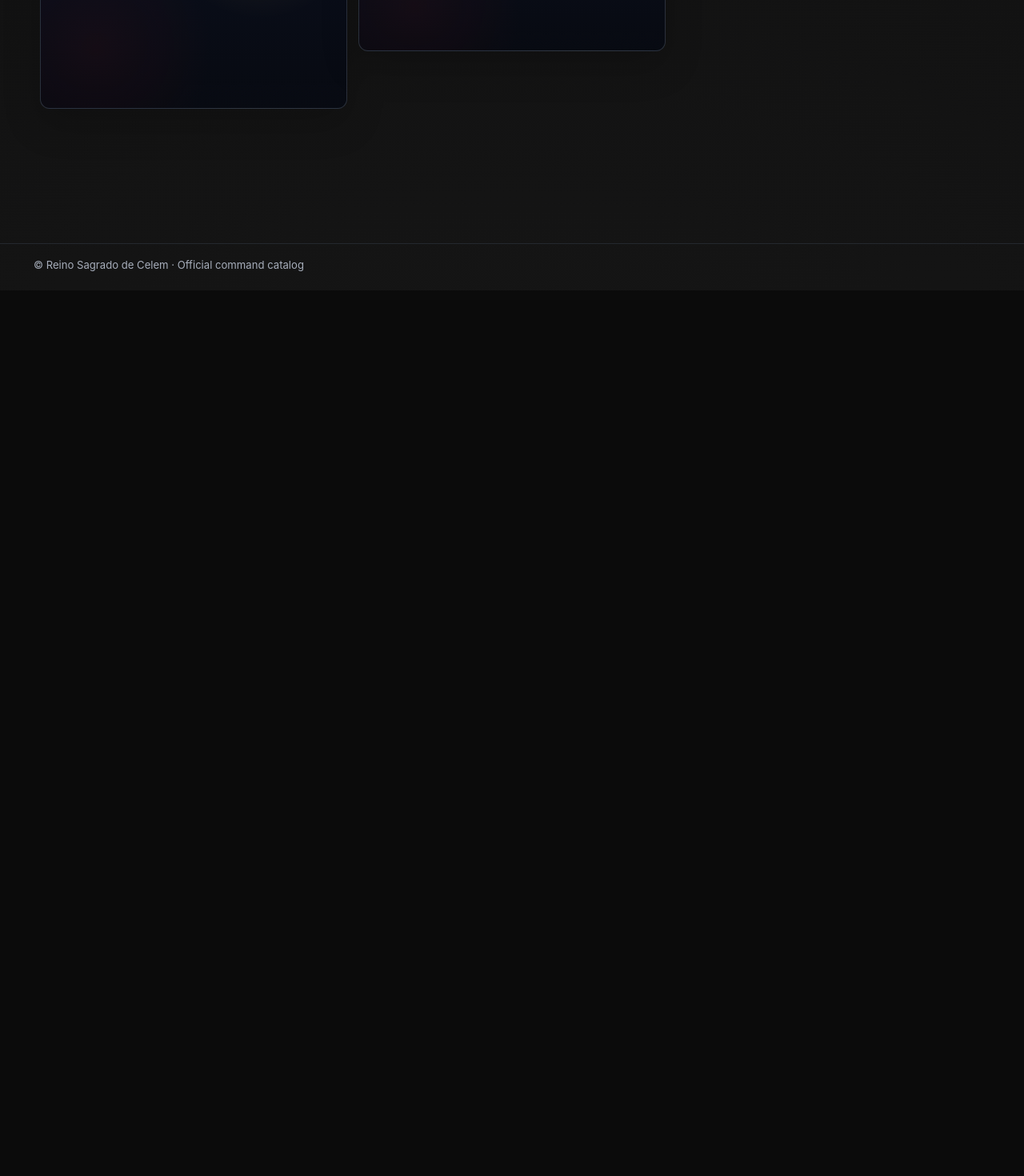
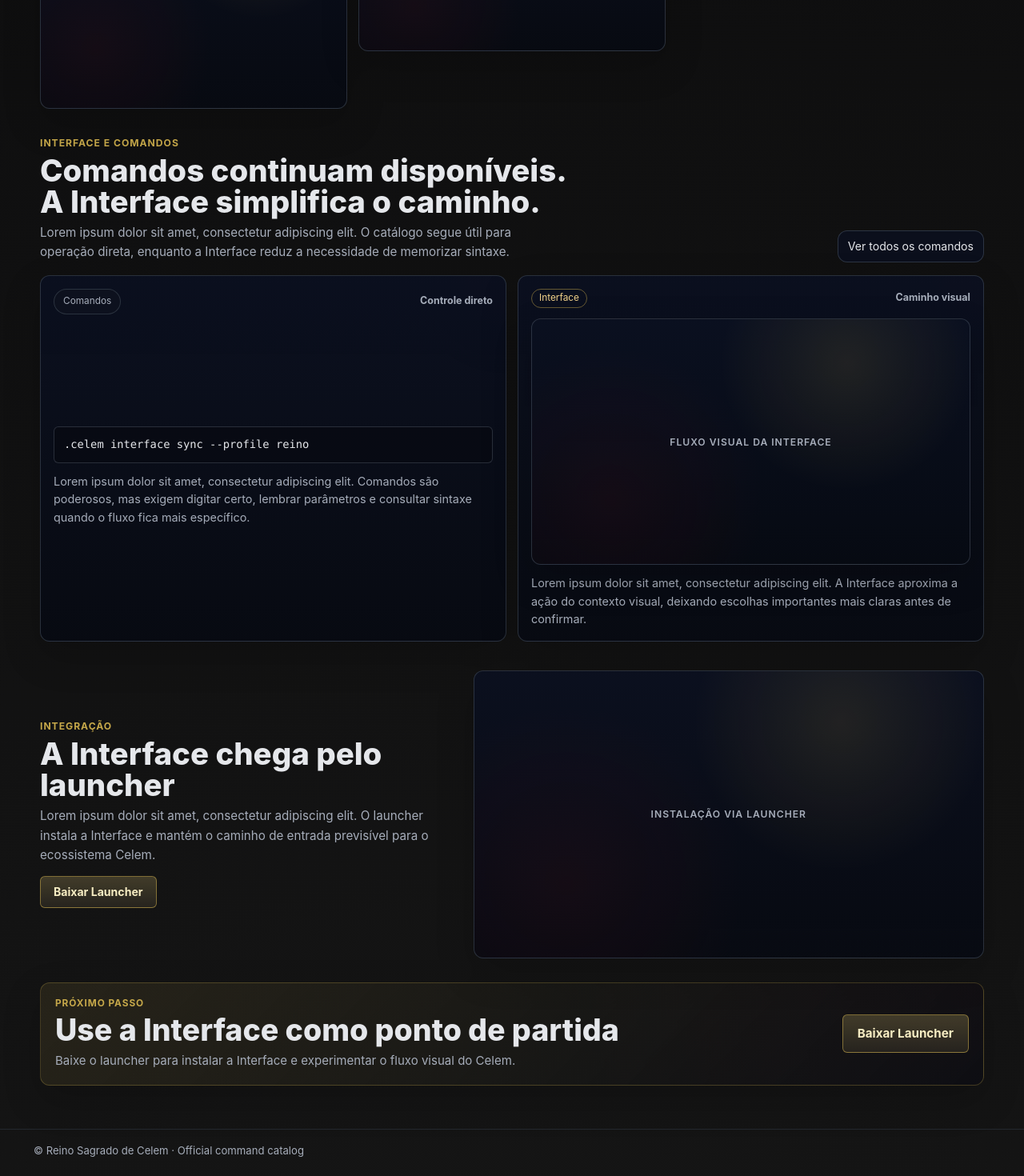
Before and after one commit to LuanTrindade95/CelemSite, an Angular app: page /interface in a window 1280 px wide. Shown: the part 3200-4670 px from the top of the page at 80% size. Before the commit the page ends 3563 px from the top, so only its background shows below. Built offline with nearby package versions, Linux system fonts and the light colour scheme; no server answers.

Commit message:
feat(interface): comparacao com comandos, integracao launcher e CTA final (interface/I5)
Refs: docs/celem/pages/interface.md

Phase: Interface I5

```diff
--- a/src/app/features/interface/interface.component.html
+++ b/src/app/features/interface/interface.component.html
@@ -167,14 +167,78 @@
   </celem-section>
 
   <celem-section>
-    <!-- COMPARACAO -->
+    <div class="interface-comparison">
+      <div class="interface-comparison__header">
+        <celem-section-header
+          eyebrow="Interface e comandos"
+          title="Comandos continuam disponíveis. A Interface simplifica o caminho."
+          subtitle="Lorem ipsum dolor sit amet, consectetur adipiscing elit. O catálogo segue útil para operação direta, enquanto a Interface reduz a necessidade de memorizar sintaxe." />
+
+        <celem-button variant="ghost" routerLink="/commands" tabindex="-1">Ver todos os comandos</celem-button>
+      </div>
+
+      <div class="interface-comparison__grid">
+        <celem-card>
+          <div celem-card-header>
+            <div class="comparison-card__header">
+              <celem-badge tone="neutral">Comandos</celem-badge>
+              <span>Controle direto</span>
+            </div>
+          </div>
+
+          <div class="comparison-card">
+            <code>.celem interface sync --profile reino</code>
+            <p>
+              Lorem ipsum dolor sit amet, consectetur adipiscing elit. Comandos são poderosos, mas exigem digitar certo,
+              lembrar parâmetros e consultar sintaxe quando o fluxo fica mais específico.
+            </p>
+          </div>
+        </celem-card>
+
+        <celem-card>
+          <div celem-card-header>
+            <div class="comparison-card__header">
+              <celem-badge tone="gold">Interface</celem-badge>
+              <span>Caminho visual</span>
+            </div>
+          </div>
+
+          <div class="comparison-card">
+            <celem-media-placeholder ratio="16:9" label="Fluxo visual da Interface" />
+            <p>
+              Lorem ipsum dolor sit amet, consectetur adipiscing elit. A Interface aproxima a ação do contexto visual,
+              deixando escolhas importantes mais claras antes de confirmar.
+            </p>
+          </div>
+        </celem-card>
+      </div>
+    </div>
   </celem-section>
 
   <celem-section>
-    <!-- INTEGRACAO -->
+    <div class="interface-launcher">
+      <div class="interface-launcher__copy">
+        <celem-section-header
+          eyebrow="Integração"
+          title="A Interface chega pelo launcher"
+          subtitle="Lorem ipsum dolor sit amet, consectetur adipiscing elit. O launcher instala a Interface e mantém o caminho de entrada previsível para o ecossistema Celem." />
+
+        <celem-button variant="primary" routerLink="/launcher" tabindex="-1">Baixar Launcher</celem-button>
+      </div>
+
+      <celem-media-placeholder ratio="16:9" label="Instalação via Launcher" />
+    </div>
   </celem-section>
 
-  <celem-section>
-    <!-- CTA FINAL -->
+  <celem-section tone="subtle">
+    <div class="interface-final-cta">
+      <div>
+        <p class="interface-final-cta__eyebrow">Próximo passo</p>
+        <h2>Use a Interface como ponto de partida</h2>
+        <p>Baixe o launcher para instalar a Interface e experimentar o fluxo visual do Celem.</p>
+      </div>
+
+      <celem-button variant="primary" size="lg" routerLink="/launcher" tabindex="-1">Baixar Launcher</celem-button>
+    </div>
   </celem-section>
 </div>
--- a/src/app/features/interface/interface.component.scss
+++ b/src/app/features/interface/interface.component.scss
@@ -180,6 +180,143 @@ h1 {
   border-left: 13px solid var(--celem-focus);
 }
 
+.interface-comparison,
+.interface-launcher {
+  display: grid;
+  gap: 16px;
+}
+
+.interface-comparison__header {
+  display: grid;
+  grid-template-columns: minmax(0, 1fr) auto;
+  gap: 16px;
+  align-items: end;
+}
+
+.interface-comparison__grid {
+  display: grid;
+  grid-template-columns: repeat(2, minmax(0, 1fr));
+  gap: 14px;
+  align-items: stretch;
+}
+
+.interface-comparison__grid celem-card {
+  display: block;
+  height: 100%;
+}
+
+.comparison-card,
+.comparison-card__header {
+  min-width: 0;
+}
+
+.comparison-card__header {
+  display: flex;
+  flex-wrap: wrap;
+  gap: 8px;
+  align-items: center;
+  justify-content: space-between;
+}
+
+.comparison-card__header span {
+  color: var(--celem-muted);
+  font-size: 0.78rem;
+  font-weight: 700;
+  line-height: 1.2;
+}
+
+.comparison-card {
+  display: grid;
+  gap: 12px;
+}
+
+.comparison-card code {
+  display: block;
+  width: 100%;
+  padding: 12px;
+  overflow-wrap: anywhere;
+  border: 1px solid rgba(81, 91, 104, 0.46);
+  border-radius: var(--celem-radius-sm);
+  background: rgba(8, 11, 18, 0.78);
+  color: var(--celem-text);
+  font-family: var(--celem-font-mono);
+  font-size: 0.86rem;
+  line-height: 1.45;
+}
+
+.comparison-card p {
+  margin: 0;
+  color: var(--celem-muted);
+  font-size: 0.9rem;
+  line-height: 1.55;
+}
+
+.interface-launcher {
+  grid-template-columns: minmax(0, 0.82fr) minmax(320px, 1fr);
+  gap: 18px;
+  align-items: center;
+}
+
+.interface-launcher__copy {
+  display: grid;
+  gap: 14px;
+  min-width: 0;
+}
+
+.interface-launcher__copy celem-button {
+  width: fit-content;
+}
+
+.interface-final-cta {
+  display: grid;
+  grid-template-columns: minmax(0, 1fr) auto;
+  gap: 16px;
+  align-items: center;
+  padding: 18px;
+  border: 1px solid rgba(198, 168, 74, 0.28);
+  border-radius: var(--celem-radius-md);
+  background:
+    linear-gradient(135deg, rgba(198, 168, 74, 0.11), rgba(8, 11, 18, 0.7)),
+    radial-gradient(circle at top right, rgba(172, 49, 49, 0.08), transparent 42%);
+  box-shadow: 0 18px 48px rgba(0, 0, 0, 0.18);
+}
+
+.interface-final-cta > div {
+  display: grid;
+  gap: 8px;
+  min-width: 0;
+}
+
+.interface-final-cta__eyebrow,
+.interface-final-cta h2,
+.interface-final-cta p {
+  margin: 0;
+}
+
+.interface-final-cta__eyebrow {
+  color: var(--celem-gold);
+  font-size: 0.74rem;
+  font-weight: 700;
+  letter-spacing: 0.08em;
+  line-height: 1.2;
+  text-transform: uppercase;
+}
+
+.interface-final-cta h2 {
+  color: var(--celem-text);
+  font-size: clamp(1.55rem, 3vw, 2.35rem);
+  font-weight: 800;
+  letter-spacing: 0;
+  line-height: 1;
+}
+
+.interface-final-cta p:not(.interface-final-cta__eyebrow) {
+  max-width: 66ch;
+  color: var(--celem-muted);
+  font-size: 0.94rem;
+  line-height: 1.55;
+}
+
 @media (max-width: 920px) {
   .interface-hero {
     grid-template-columns: 1fr;
@@ -208,6 +345,14 @@ h1 {
   .interface-gallery__grid {
     grid-template-columns: repeat(2, minmax(0, 1fr));
   }
+
+  .interface-comparison__header,
+  .interface-comparison__grid,
+  .interface-launcher,
+  .interface-final-cta {
+    grid-template-columns: 1fr;
+    align-items: start;
+  }
 }
 
 @media (max-width: 560px) {
@@ -235,4 +380,14 @@ h1 {
   .interface-gallery__grid {
     grid-template-columns: 1fr;
   }
+
+  .interface-comparison__header celem-button,
+  .interface-launcher__copy celem-button,
+  .interface-final-cta celem-button {
+    width: 100%;
+  }
+
+  .interface-final-cta {
+    padding: 16px;
+  }
 }
```
Also changed, not shown: 1 other file (tests, documents, lock files or other folders).
